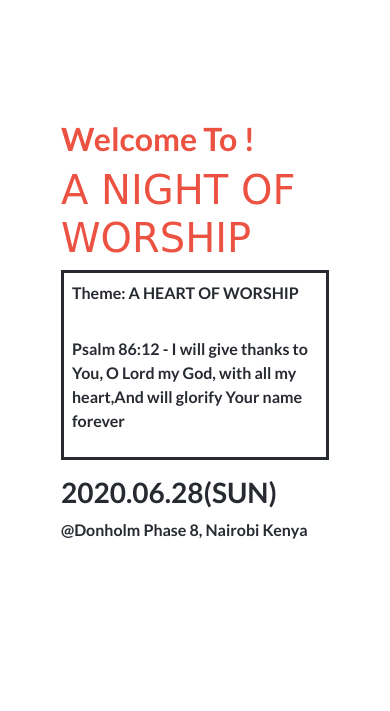
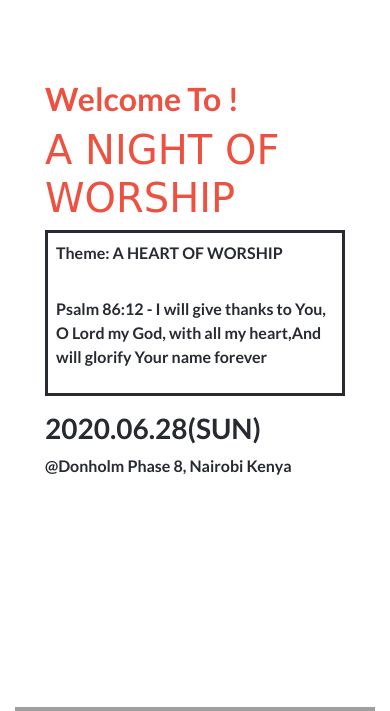
Before and after one commit to mimipeshy/conference-page, a PHP site: page / in a window 390 px wide. Shown: the part 40-751 px from the top of the page. Run offline with PHP 8.4, Linux system fonts and the light colour scheme; some libraries are stand-ins or nearby versions; some web fonts are replaced; grey boxes are pictures that could not be loaded.

Commit message:
fixed main margins

```diff
--- a/css/style.css
+++ b/css/style.css
@@ -110,7 +110,7 @@ main {
 
 .main-banner {
   background-color: #fff;
-  height: 100vh;
+  height: 80vh;
 }
 
 .event-container {
@@ -357,6 +357,7 @@ footer .footer-container {
     display: none;
   }
 
+
 }
 
 @media screen and (max-width: 767px) {
@@ -379,6 +380,7 @@ footer .footer-container {
     align-items: stretch;
   }
 
+
 }
 
 @media screen and (min-width: 768px) {
@@ -393,7 +395,7 @@ footer .footer-container {
 @media screen and (max-width: 992px) {
   .container {
     max-width: 500px;
-    height: 20vh;
+    height: 65vh;
   }
 
   .top-navbar {
--- a/index.html
+++ b/index.html
@@ -52,8 +52,8 @@
     </header>
     <main class="container-fluid">
         <section class="main-banner jc container-fluid">
-            <div class="container main-color mt-4 pt-5">
-                <div class="banner-info px-3">
+            <div class="container main-color mt-3 pt-3">
+                <div class="banner-info">
                 <h2 class="lato mt-5">Welcome To !</h2>
                 <h1 class="font">A NIGHT OF WORSHIP</h1>
                 <div class="event-container black-color lato">
```
